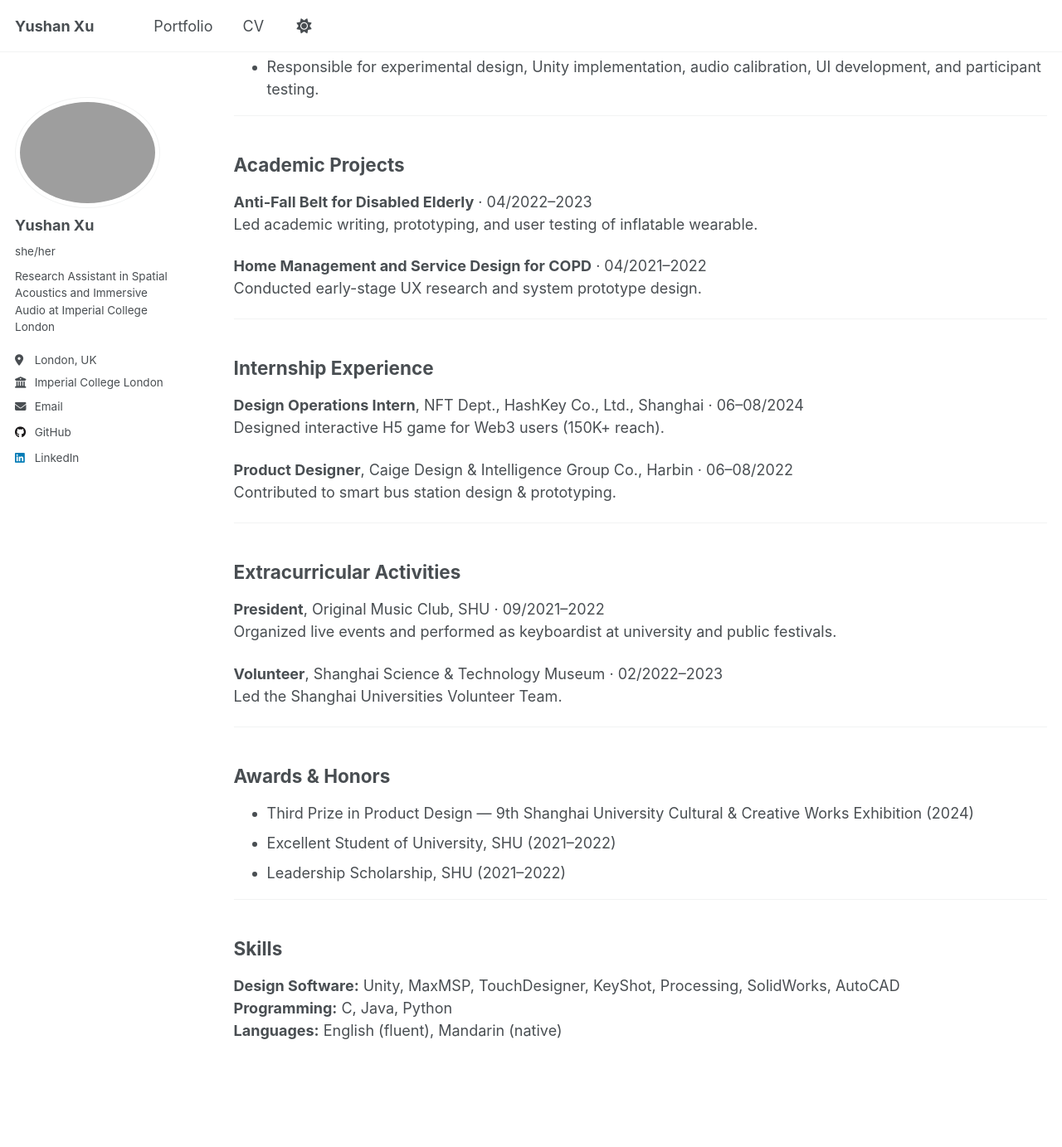
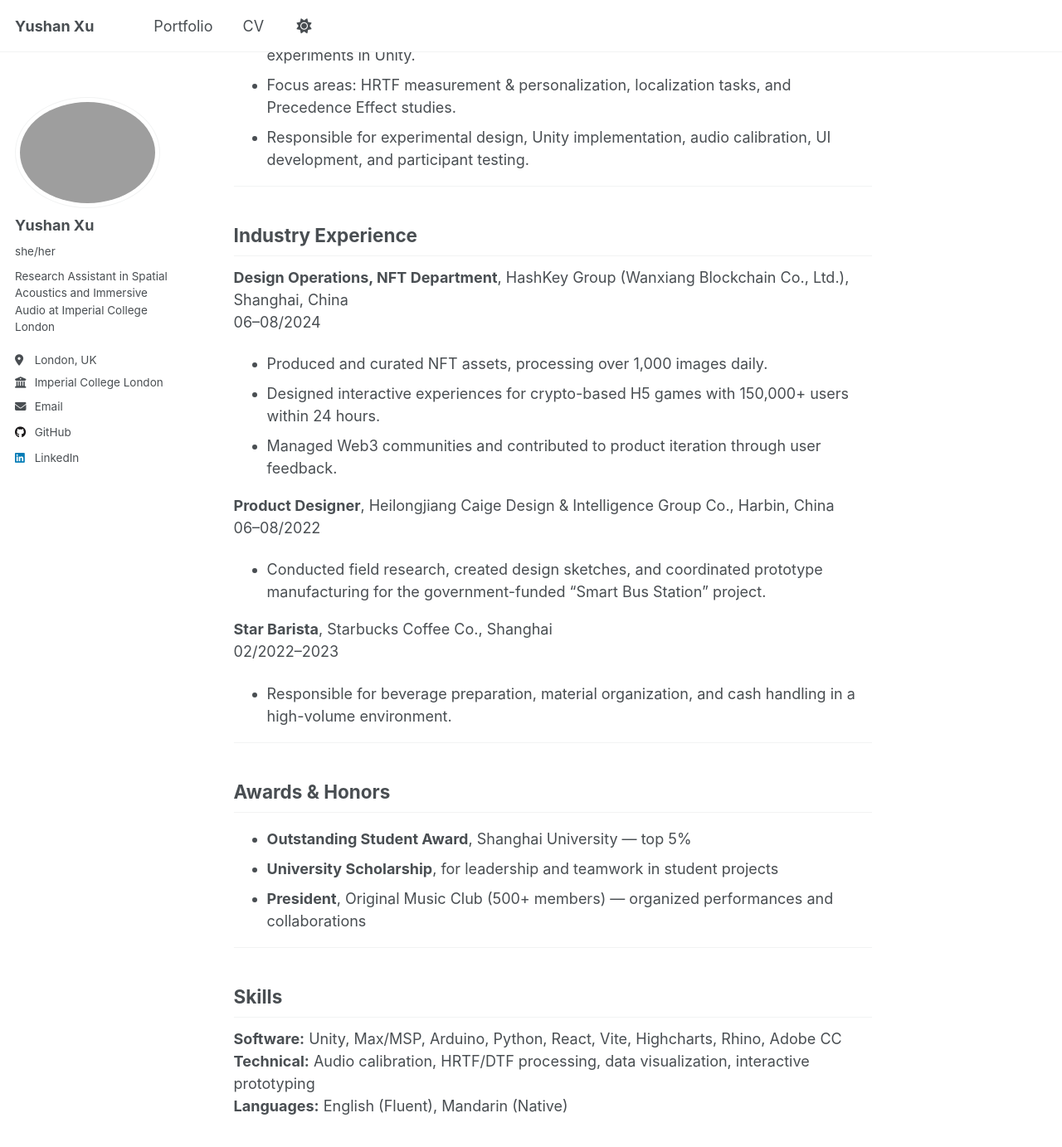
Before and after one commit to Yushan-Xu/Yushan-Xu.github.io, a Jekyll site: the page built from _pages/cv.md, in a window 1280 px wide and 1400 px high, scrolled down 588 px. Shown: the top 1383 px of the window at 83% size. Built offline with Jekyll 4.4.1, drawn with Linux system fonts in a browser that asks for light colours; a script that is not in the unit is left out.

Commit message:
Update cv.md

```diff
--- a/_pages/cv.md
+++ b/_pages/cv.md
@@ -20,47 +21,38 @@ author_profile: true
 **Research Assistant**, Audio Experience Design Group, Imperial College London
 01/2025–Present
 Supervised by Prof. Lorenzo Picinali
+
 - Conduct research on spatial hearing and auditory perception through VR-based experiments in Unity.
 - Focus areas: HRTF measurement & personalization, localization tasks, and Precedence Effect studies.
 - Responsible for experimental design, Unity implementation, audio calibration, UI development, and participant testing.
 
 ---
 
-## Academic Projects
-**Anti-Fall Belt for Disabled Elderly** · 04/2022–2023
-Led academic writing, prototyping, and user testing of inflatable wearable.
+## Industry Experience
+**Design Operations, NFT Department**, HashKey Group (Wanxiang Blockchain Co., Ltd.), Shanghai, China
+06–08/2024
+- Produced and curated NFT assets, processing over 1,000 images daily.
+- Designed interactive experiences for crypto-based H5 games with 150,000+ users within 24 hours.
+- Managed Web3 communities and contributed to product iteration through user feedback.
 
-**Home Management and Service Design for COPD** · 04/2021–2022
-Conducted early-stage UX research and system prototype design.
+**Product Designer**, Heilongjiang Caige Design & Intelligence Group Co., Harbin, China
+06–08/2022
+- Conducted field research, created design sketches, and coordinated prototype manufacturing for the government-funded “Smart Bus Station” project.
 
----
-
-## Internship Experience
-**Design Operations Intern**, NFT Dept., HashKey Co., Ltd., Shanghai · 06–08/2024
-Designed interactive H5 game for Web3 users (150K+ reach).
-
-**Product Designer**, Caige Design & Intelligence Group Co., Harbin · 06–08/2022
-Contributed to smart bus station design & prototyping.
-
----
-
-## Extracurricular Activities
-**President**, Original Music Club, SHU · 09/2021–2022
-Organized live events and performed as keyboardist at university and public festivals.
-
-**Volunteer**, Shanghai Science & Technology Museum · 02/2022–2023
-Led the Shanghai Universities Volunteer Team.
+**Star Barista**, Starbucks Coffee Co., Shanghai
+02/2022–2023
+- Responsible for beverage preparation, material organization, and cash handling in a high-volume environment.
 
 ---
 
 ## Awards & Honors
-- Third Prize in Product Design — 9th Shanghai University Cultural & Creative Works Exhibition (2024)
-- Excellent Student of University, SHU (2021–2022)
-- Leadership Scholarship, SHU (2021–2022)
+- **Outstanding Student Award**, Shanghai University — top 5%
+- **University Scholarship**, for leadership and teamwork in student projects
+- **President**, Original Music Club (500+ members) — organized performances and collaborations
 
 ---
 
 ## Skills
-**Design Software:** Unity, MaxMSP, TouchDesigner, KeyShot, Processing, SolidWorks, AutoCAD
-**Programming:** C, Java, Python
-**Languages:** English (fluent), Mandarin (native)
+**Software:** Unity, Max/MSP, Arduino, Python, React, Vite, Highcharts, Rhino, Adobe CC
+**Technical:** Audio calibration, HRTF/DTF processing, data visualization, interactive prototyping
+**Languages:** English (Fluent), Mandarin (Native)
```
Also changed, not shown: other parts of _pages/cv.md (+4 -3 lines).
